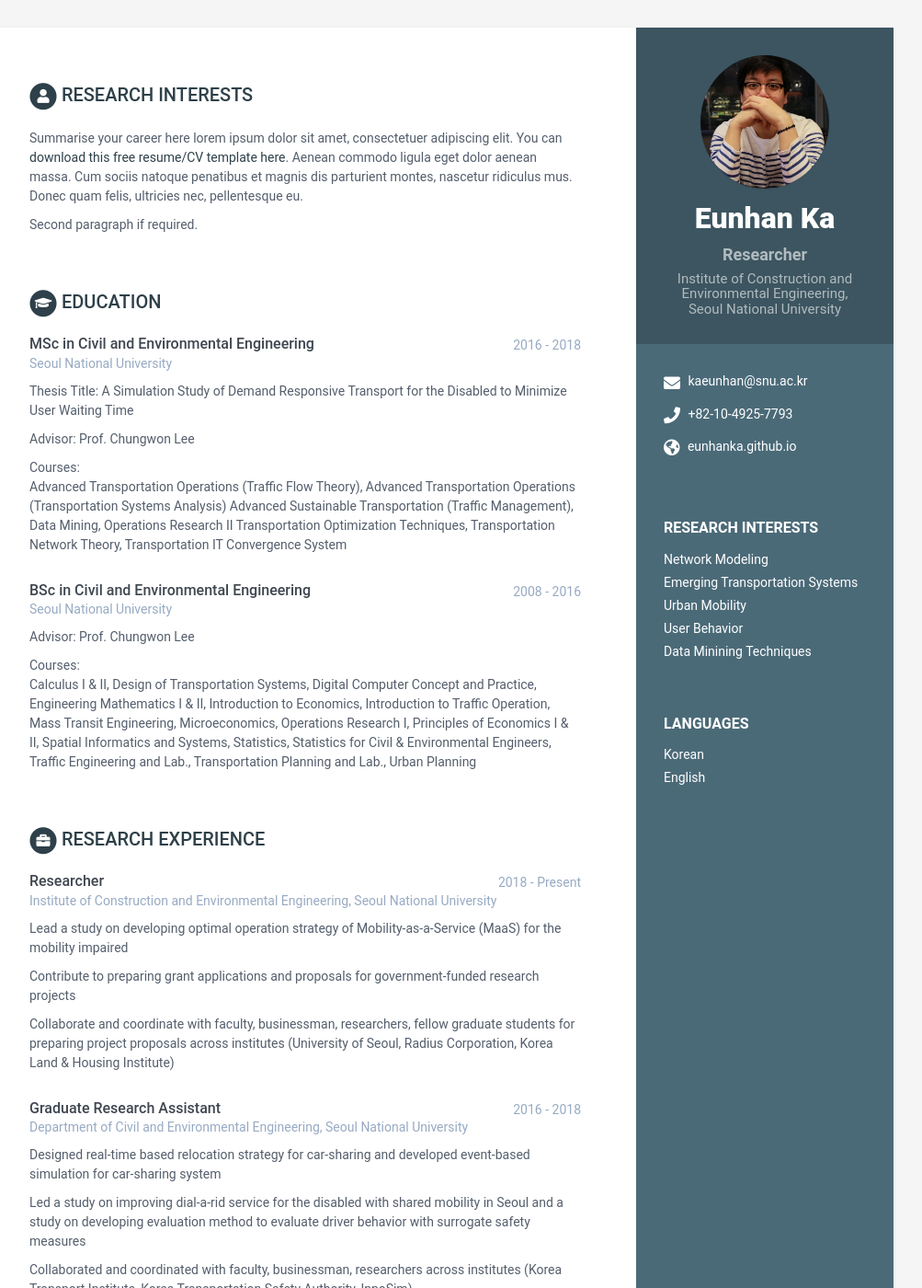
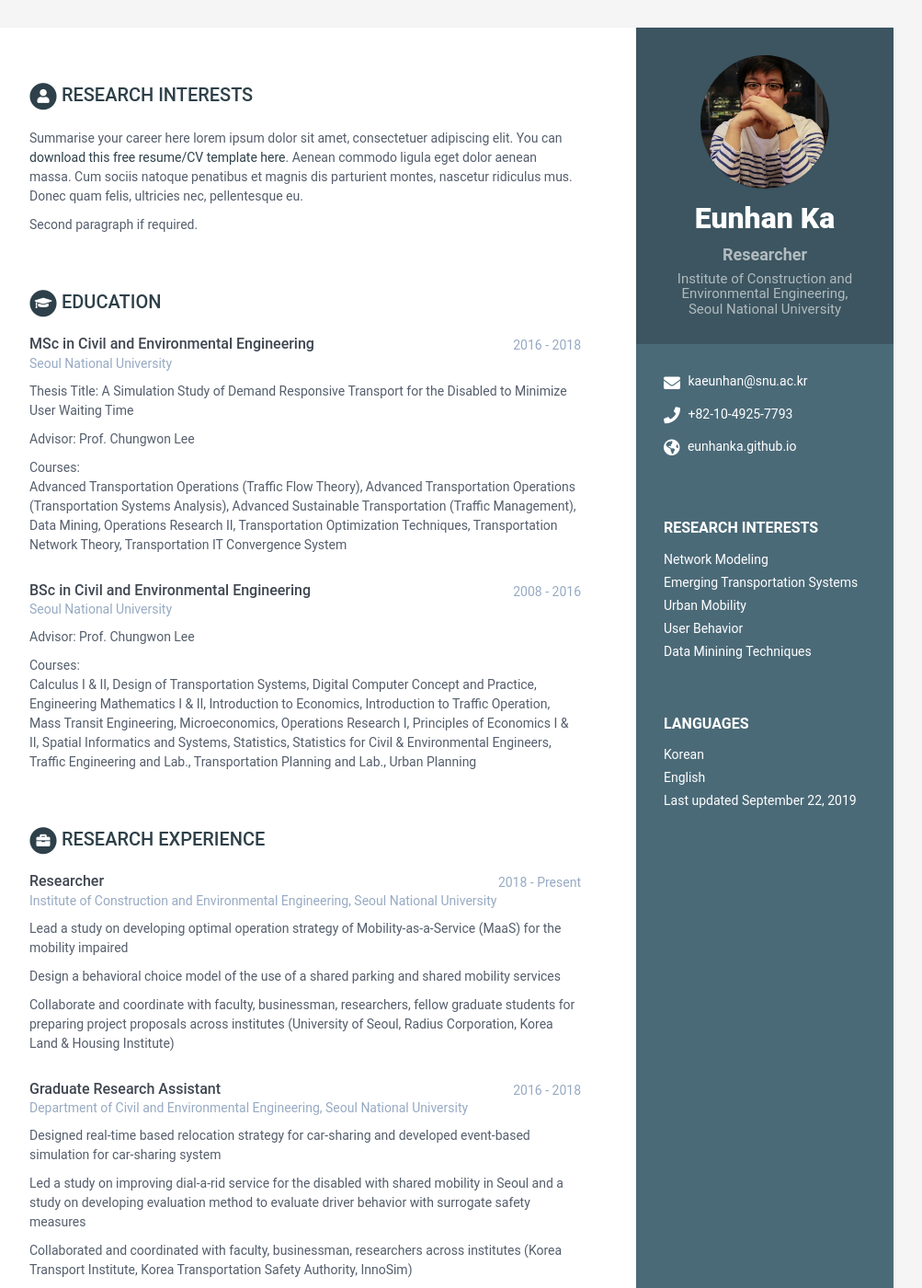
Before and after one commit to eunhanka/eunhanka.github.io, a Jekyll site: the page built from index.html, in a window 1280 px wide and 1400 px high. Shown: the whole window at 92% size, without its empty margins (168-1171 px from the left). Built offline with Jekyll 4.4.1, drawn with Linux system fonts in a browser that asks for light colours.

Commit message:
Update data.yml

```diff
--- a/_data/data.yml
+++ b/_data/data.yml
@@ -36,6 +36,8 @@
       - idiom: Korean
       - idiom: English
 
+      - idiom: Last updated September 22, 2019
+
 career-profile:
     title: Research Interests
     summary: |
@@ -55,8 +57,8 @@
         <p>Thesis Title: A Simulation Study of Demand Responsive Transport for the Disabled to Minimize User Waiting Time</p>
         <p>Advisor: Prof. Chungwon Lee</p>
         <p>Courses: <br>
-        Advanced Transportation Operations (Traffic Flow Theory), Advanced Transportation Operations (Transportation Systems Analysis)
-        Advanced Sustainable Transportation (Traffic Management), Data Mining, Operations Research II
+        Advanced Transportation Operations (Traffic Flow Theory), Advanced Transportation Operations (Transportation Systems Analysis),
+        Advanced Sustainable Transportation (Traffic Management), Data Mining, Operations Research II,
         Transportation Optimization Techniques, Transportation Network Theory, Transportation IT Convergence System</p>
 
     - degree: BSc in Civil and Environmental Engineering
@@ -76,7 +78,7 @@
       company: Institute of Construction and Environmental Engineering, Seoul National University
       details: |
         <p>Lead a study on developing optimal operation strategy of Mobility-as-a-Service (MaaS) for the mobility impaired</p>
-        <p>Contribute to preparing grant applications and proposals for government-funded research projects</p>
+        <p>Design a behavioral choice model of the use of a shared parking and shared mobility services</p>
         <p>Collaborate and coordinate with faculty, businessman, researchers, fellow graduate students
         for preparing project proposals across institutes (University of Seoul, Radius Corporation, Korea Land & Housing Institute)</p>
 
```
